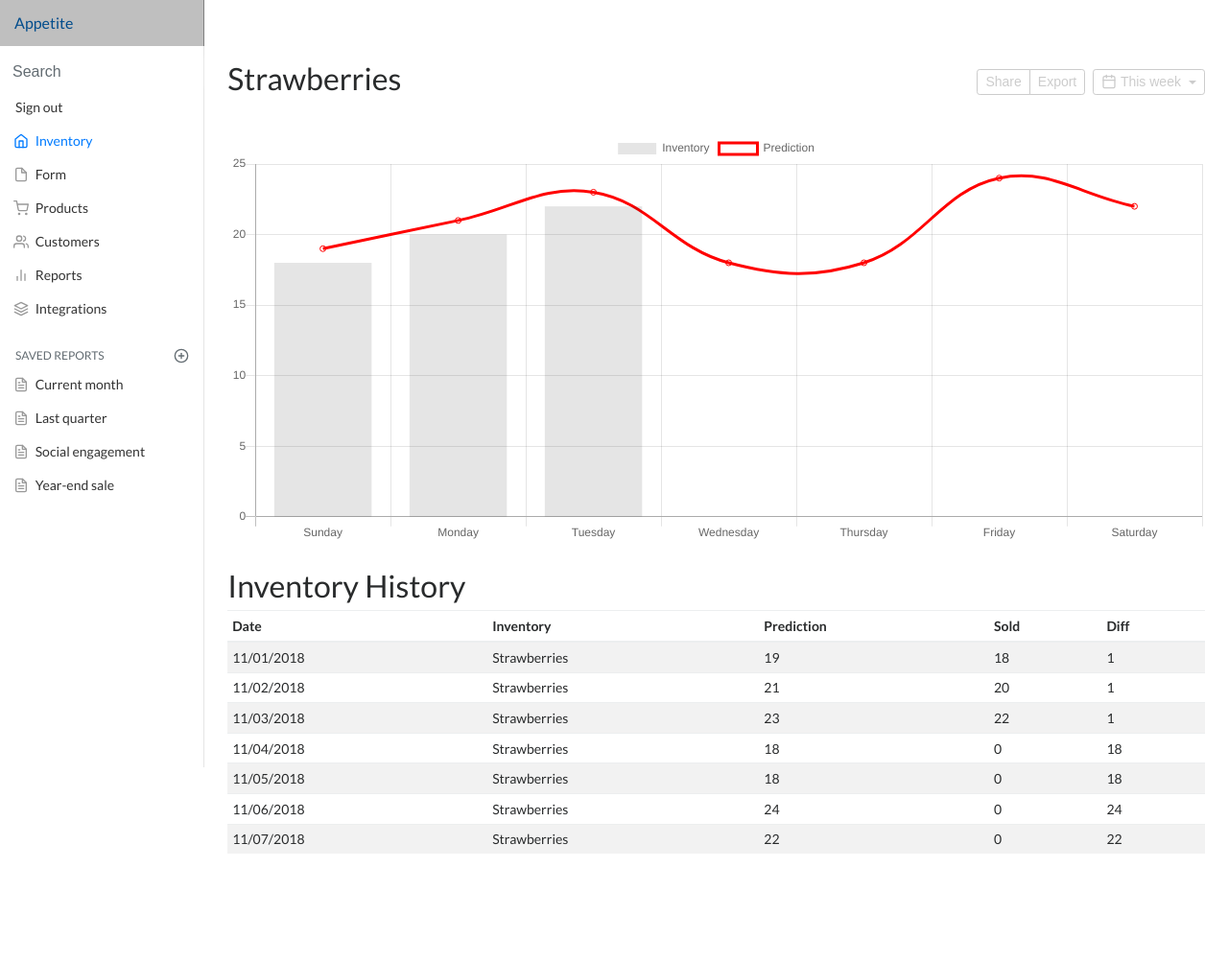
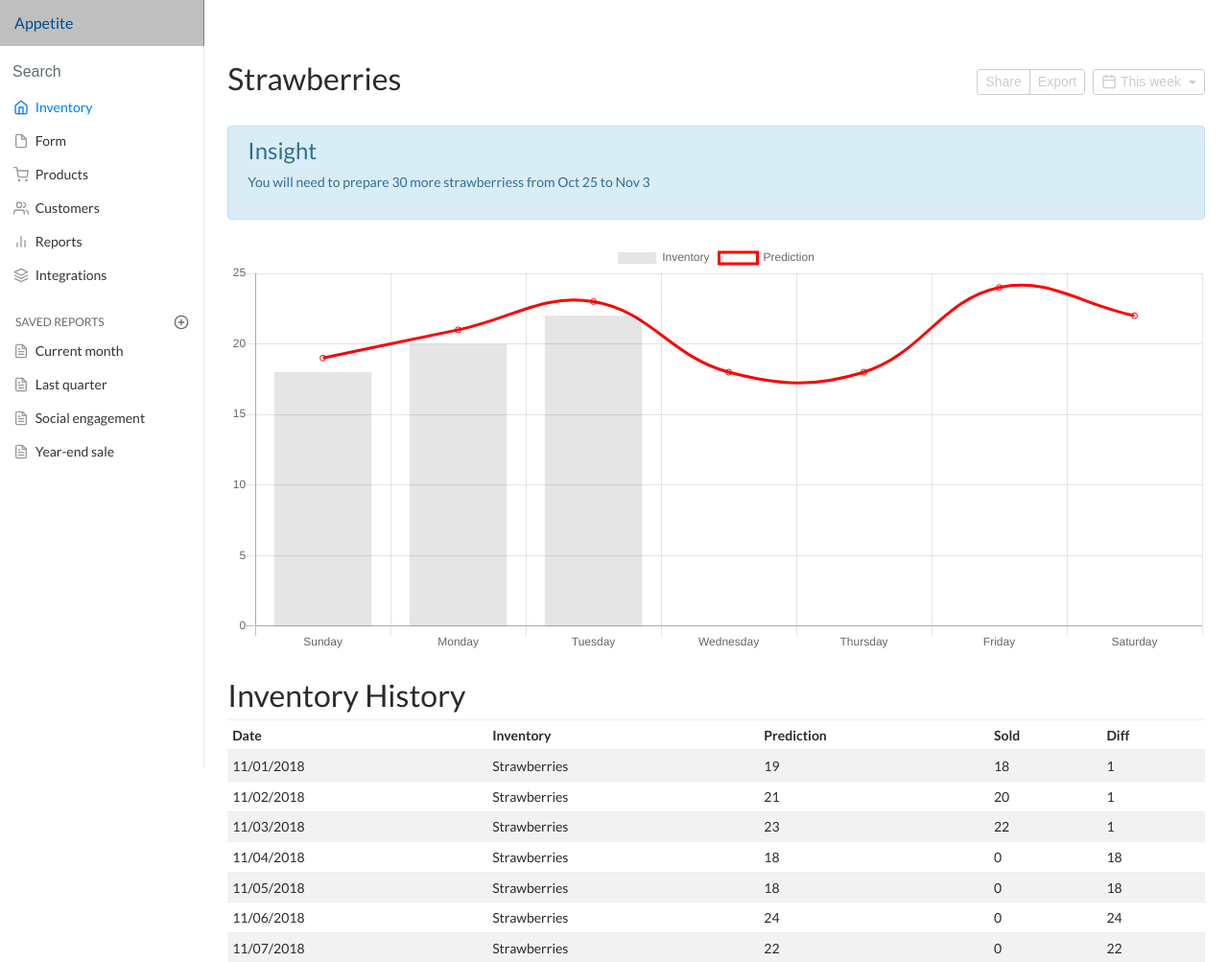
Before and after one commit to muyingchen/appetite, a Flask app: page /getprediction?inventory_name=strawberries in a window 1280 px wide. Shown: the top 1003 px of the page at 96% size. Run offline with Flask 2, Linux system fonts and the light colour scheme; some libraries are stand-ins or nearby versions.

Commit message:
ui improvement 2

```diff
--- a/backend/server.py
+++ b/backend/server.py
@@ -1,6 +1,7 @@
 from flask import Flask, render_template, request
 from backend.config import Config, dir_path
 from backend.src.ml_model.model_utils import get_model, save_model, is_valid_model
+from backend.src.analysis.inventory_analysis import generate_recommendation_statement
 
 from backend.src.ml_model.inventory_model import InventoryModel
 from sklearn import linear_model
@@ -28,7 +29,7 @@ weather_path = "{}/weather.csv".format(data_dir)
 gt_path = "{}/google_trend_five_years.csv".format(data_dir)
 
 # deployed_model
-models = {}
+deployed_models = {}
 
 @app.route('/')
 def index():
@@ -66,8 +67,14 @@ def dashboard():
     inventory_type = inventory_name.lower()
     model = None
 
-    if is_valid_model(inventory_type):
-        model = get_model(inventory_type)
+    if inventory_type not in deployed_models:
+        print('trying to load a model')
+        if is_valid_model(inventory_type):
+            model = get_model(inventory_type)
+            deployed_models[inventory_type] = model
+    else:
+        print('loading model from deployment')
+        model = deployed_models[inventory_type]
 
     #datetime
     #prediction = trainer.predict({'DATE': [], 'TAVG': [], 'TMAX': [], 'TMIN': [], 'STRAWBERRIES': []})
@@ -82,11 +89,14 @@ def dashboard():
         inventory_ran_num = random.randint(18, 22)
         inventory.append(inventory_ran_num)
 
+    recommendation_statement = generate_recommendation_statement(inventory, inventory_name=inventory_type)
+
     return render_template("dashboard.html",
                                prediction_data=prediction_data,
                                inventory=inventory,
                                inventory_name=inventory_name,
-                               random_inventory_number=random_inventory_number
+                               random_inventory_number=random_inventory_number,
+                               recommendation_statement=recommendation_statement
                            )
 
 
@@ -130,7 +140,7 @@ def deploy_model_api():
     if is_valid_model(inventory_name):
         model = get_model(inventory_name)
 
-    models[inventory_name] = model
+    deployed_models[inventory_name] = model
     return "Deployment of {} model is successfully done.".format(inventory_name)
 
 
--- /dev/null
+++ b/backend/src/analysis/inventory_analysis.py
@@ -0,0 +1,21 @@
+"""
+Collection of analysis functions for data analysis.
+
+Currently, there are only very simple functions
+"""
+def generate_recommendation_statement(inventory,
+                                      inventory_name='pumpkin',
+                                      ):
+    """
+    TODO Currently hardcoded but we will need algorithm for this
+    :param inventory: list of inventories
+    :return: recommendation statement that will be rendered on dashboard.html
+    """
+    inventory_name = plurafy(inventory_name)
+    return 'You will need to prepare {} more {} {}'.format('30', inventory_name, 'from Oct 25 to Nov 3')
+
+def plurafy(name):
+    if name != 'strawberry':
+        return "{}s".format(name)
+    else:
+        return "strawberries"
--- a/frontend/templates/dashboard.html
+++ b/frontend/templates/dashboard.html
@@ -12,6 +12,21 @@
 
     <title>Dashboard Template for Bootstrap</title>
 
+    <style>
+        .loader {
+        border: 16px solid #f3f3f3; /* Light grey */
+        border-top: 16px solid #3498db; /* Blue */
+        border-radius: 50%;
+        width: 120px;
+        height: 120px;
+        animation: spin 2s linear infinite;
+        }
+
+        @keyframes spin {
+        0% { transform: rotate(0deg); }
+        100% { transform: rotate(360deg); }
+        }
+    </style>
     </head>
 {% endblock %}
 
@@ -22,11 +37,6 @@
         <nav class="col-md-2 d-none d-md-block bg-light sidebar">
           <div class="sidebar-sticky">
             <input class="form-control form-control-dark w-100" type="text" placeholder="Search" aria-label="Search">
-            <ul class="navbar-nav px-3">
-                <li class="nav-item text-nowrap">
-                    <a class="nav-link" href="#">Sign out</a>
-                </li>
-            </ul>
             <ul class="nav flex-column">
               <li class="nav-item">
                 <a class="nav-link active" href="/getprediction?inventory_name=apple">
@@ -114,6 +124,10 @@
                 This week
               </button>
             </div>
+          </div>
+          <div class="alert alert-info" role="alert">
+            <h4 class="alert-heading">Insight</h4>
+            <p>{{ recommendation_statement }}</p>
           </div>
 
           <canvas class="my-4 w-100" id="myChart" width="900" height="380"></canvas>
--- a/frontend/templates/index.html
+++ b/frontend/templates/index.html
@@ -73,7 +73,7 @@
 <script>
 
 document.getElementsByClassName('demo')[0].addEventListener('click', function() {
-    window.location.href='/demo';
+    window.location.href='/form';
 });
 
 </script>
```
Also changed, not shown: frontend/templates/form.html (+1 -6 lines), backend/src/analysis/__init__.py (added). Lines whose indentation alone changed are shown as unchanged.
